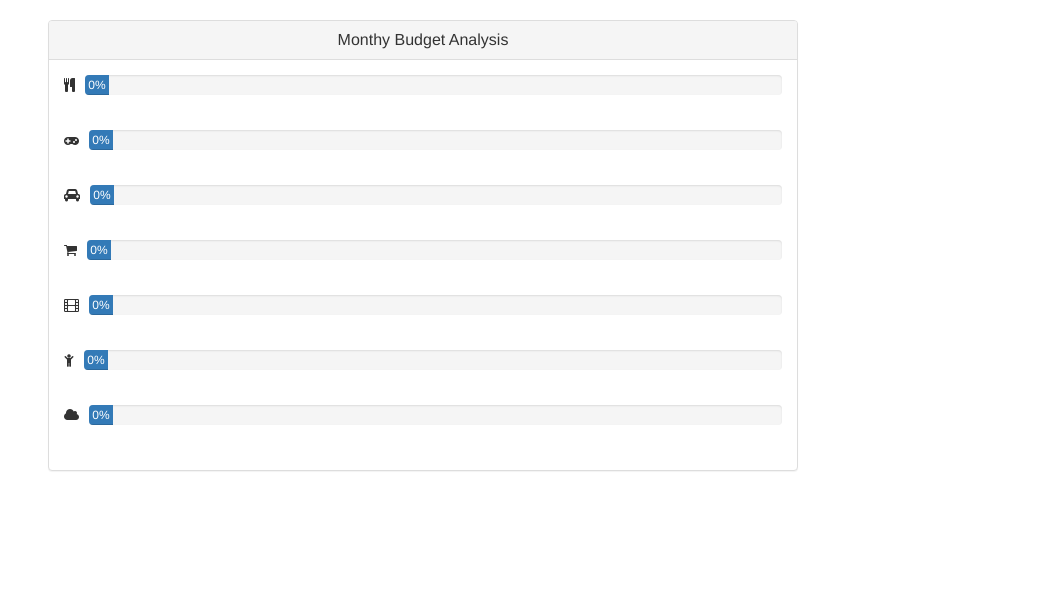
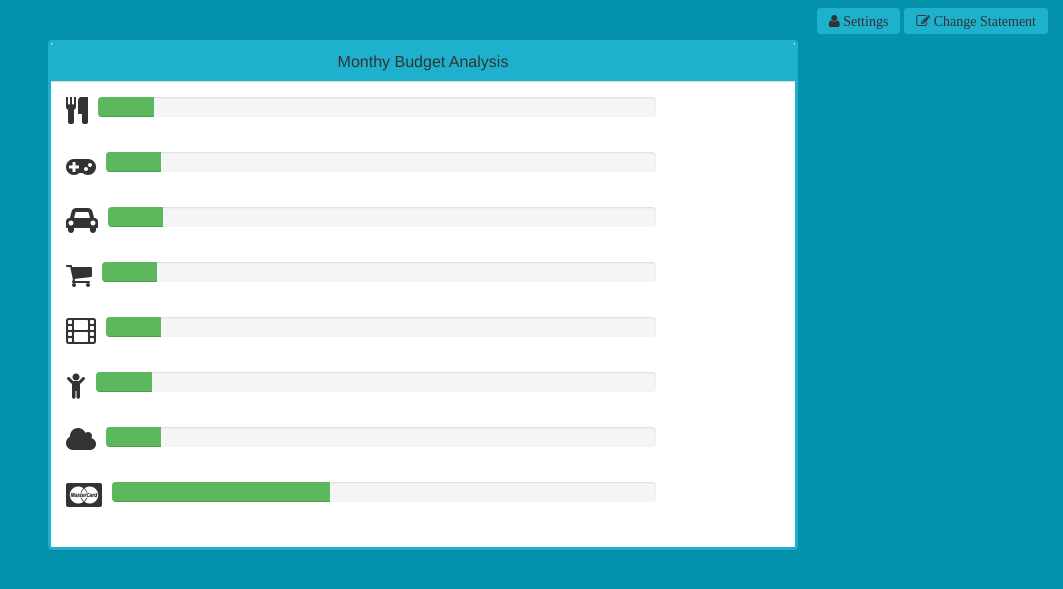
Before and after one commit to elewing/simplybudget, a Python web app: template templates/analysis.html in a window 1280 px wide. Shown: the top 589 px of the page, without its empty margins (217-1280 px from the left). Run offline with Jinja, Linux system fonts and the light colour scheme; the template is opened without the code that fills it, so the values that code supplies are empty; some libraries are stand-ins or nearby versions.

Commit message:
upadates to analysis.html - adding a navbar

```diff
--- a/templates/analysis.css
+++ b/templates/analysis.css
@@ -1,7 +1,48 @@
 body {
-   padding-top: 20px;
+   padding-top: 40px;
+   /*background-color: #40BADB !important;*/
+   background-color: #0391AC !important;
 }
 
 .panel-title {
    text-align: center;
 }
+
+/*This is used to change the sign in button on the login page. Might want to change to an id*/
+#sign-in {
+   background-color: black;
+}
+#sign-in:hover {
+   background-color:#9C9C9C;
+}
+
+#register  {
+   font-color: black;
+}
+
+.navbar-default {
+   border-color: #FA8573 !important;
+   border-top-width: 3px !important;
+   /*border-right-width: 3px !important;
+   border-left-width: 3px !important;
+   border-bottom-width:3px !important;*/
+   background-color: #FFFFFF !important;
+
+}
+.navbar-right {
+   padding-right: 30px;
+}
+
+.btn-default {
+   background-color: #1EB1CD !important;
+   border-width: 0px !important;
+}
+
+.panel-default > .panel-heading {
+   background-color: #1EB1CD !important;
+}
+.panel-default {
+   background-color: #FFFFFF !important;
+   border-width: 3px !important;
+   border-color: #1EB1CD !important;
+}
--- a/templates/analysis.html
+++ b/templates/analysis.html
@@ -7,7 +7,7 @@
    <title>Analysis</title>
 
    <!-- Bootstrap's CSS -->
-   <link href="templates/analysis.css" rel="stylesheet">
+   <link href="analysis.css" rel="stylesheet">
 
    <link rel="stylesheet" href="http://maxcdn.bootstrapcdn.com/bootstrap/3.3.6/css/bootstrap.min.css">
    <script src="https://ajax.googleapis.com/ajax/libs/jquery/1.12.0/jquery.min.js"></script>
@@ -17,6 +17,16 @@
    <!-- <link href="http://netdna.bootstrapcdn.com/font-awesome/3.2.1/css/font-awesome.css" rel="stylesheet"> -->
 </head>
 <body>
+
+   <!-- Creating a NavBar -->
+   <nav class="navbar navbar-fixed-top">
+      <ul class="nav navbar-nav navbar-right">
+         <button type="button" class="btn btn-default navbar-btn fa fa-user"> Settings</button>
+         <button type="button" class="btn btn-default navbar-btn fa fa-edit"> Change Statement</button>
+      </ul>
+   </nav>
+
+
 
    <div class="container">
       <!-- The row that contains the three main columns of the website. -->
@@ -34,101 +44,125 @@
                </div>
                <div class="panel-body">
                   <div class="row">
+                     <div class="col-md-10">
+                        <div class="row">
                            <div class="col-md-12">
                               <ul class="media-list">
+                                 <!-- Dining Out -->
                                  <li class="media">
                                     <div class="media-left media-top">
-                          <span title="Dining Out" <i class="fa fa-cutlery"></i></span>
+                                       <span title="Dining Out" <i class="fa fa-cutlery fa-2x"></i></span>
                                     </div>
                                     <div class="media-body">
                                        <div class="progress">
-                            <div class="progress-bar" role="progressbar" aria-valuenow="0" aria-valuemin="0" aria-valuemax="100" style="min-width: 2em;">
-                              0%
+                                          <div class="progress-bar progress-bar-success" role="progressbar" aria-valuenow="10" aria-valuemin="0" aria-valuemax="100" style="width: 10%">
+                                             <span class="sr-only">60% (Warning)</span>
                                           </div>
                                        </div>
                                     </div>
                                  </li>
+                                 <!-- Electronics -->
                                  <li class="media">
                                     <div class="media-left media-top">
-                           <span title="Electronics" <i class="fa fa-gamepad"></i></span>
+                                       <span title="Electronics" <i class="fa fa-gamepad fa-2x"></i></span>
                                     </div>
                                     <div class="media-body">
                                        <div class="progress">
-                               <div class="progress-bar" role="progressbar" aria-valuenow="0" aria-valuemin="0" aria-valuemax="100" style="min-width: 2em;">
-                                  0%
+                                          <div class="progress-bar progress-bar-success" role="progressbar" aria-valuenow="10" aria-valuemin="0" aria-valuemax="100" style="width: 10%">
+                                             <span class="sr-only">60% (Warning)</span>
                                           </div>
                                        </div>
                                     </div>
                                  </li>
+                                 <!-- Travel -->
                                  <li class="media">
                                     <div class="media-left media-top">
-                           <span title="Travel" <i class="fa fa-automobile"></i></span>
+                                       <span title="Travel" <i class="fa fa-automobile fa-2x"></i></span>
                                     </div>
                                     <div class="media-body">
                                        <div class="progress">
-                               <div class="progress-bar" role="progressbar" aria-valuenow="0" aria-valuemin="0" aria-valuemax="100" style="min-width: 2em;">
-                                  0%
+                                          <div class="progress-bar progress-bar-success" role="progressbar" aria-valuenow="10" aria-valuemin="0" aria-valuemax="100" style="width: 10%">
+                                             <span class="sr-only">60% (Warning)</span>
                                           </div>
                                        </div>
                                     </div>
                                  </li>
+                                 <!-- Groceries -->
                                  <li class="media">
                                     <div class="media-left media-top">
-                           <span title="Groceries" <i class="fa fa-shopping-cart"></i></span>
+                                       <span title="Groceries" <i class="fa fa-shopping-cart fa-2x"></i></span>
                                     </div>
                                     <div class="media-body">
                                        <div class="progress">
-                               <div class="progress-bar" role="progressbar" aria-valuenow="0" aria-valuemin="0" aria-valuemax="100" style="min-width: 2em;">
-                                  0%
+                                          <div class="progress-bar progress-bar-success" role="progressbar" aria-valuenow="10" aria-valuemin="0" aria-valuemax="100" style="width: 10%">
+                                             <span class="sr-only">60% (Warning)</span>
                                           </div>
                                        </div>
                                     </div>
                                  </li>
+                                 <!-- Entertainment -->
                                  <li class="media">
                                     <div class="media-left media-top">
-                           <span title="Entertainment" <i class="fa fa-film"></i></span>
+                                       <span title="Entertainment" <i class="fa fa-film fa-2x"></i></span>
                                     </div>
                                     <div class="media-body">
                                        <div class="progress">
-                               <div class="progress-bar" role="progressbar" aria-valuenow="0" aria-valuemin="0" aria-valuemax="100" style="min-width: 2em;">
-                                  0%
+                                          <div class="progress-bar progress-bar-success" role="progressbar" aria-valuenow="10" aria-valuemin="0" aria-valuemax="100" style="width: 10%">
+                                             <span class="sr-only">60% (Warning)</span>
                                           </div>
                                        </div>
                                     </div>
                                  </li>
+                                 <!-- Clothing -->
                                  <li class="media">
                                     <div class="media-left media-top">
-                           <span title="Clothing" <i class="fa fa-child"></i></span>
+                                       <span title="Clothing" <i class="fa fa-child fa-2x"></i></span>
                                     </div>
                                     <div class="media-body">
                                        <div class="progress">
-                               <div class="progress-bar" role="progressbar" aria-valuenow="0" aria-valuemin="0" aria-valuemax="100" style="min-width: 2em;">
-                                  0%
+                                          <div class="progress-bar progress-bar-success" role="progressbar" aria-valuenow="10" aria-valuemin="0" aria-valuemax="100" style="width: 10%">
+                                             <span class="sr-only">60% (Warning)</span>
                                           </div>
                                        </div>
                                     </div>
                                  </li>
+                                 <!-- Rainy Day Fund  -->
                                  <li class="media">
                                     <div class="media-left media-top">
-                           <span title="Rainy Day Fund"><i class="fa fa-cloud"></i></span>
+                                       <span title="Rainy Day Fund"><i class="fa fa-cloud fa-2x"></i></span>
                                     </div>
                                     <div class="media-body">
                                  <div class="progress">
-                               <div class="progress-bar" role="progressbar" aria-valuenow="0" aria-valuemin="0" aria-valuemax="100" style="min-width: 2em;">
-                                  0%
+                                    <div class="progress-bar progress-bar-success" role="progressbar" aria-valuenow="10" aria-valuemin="0" aria-valuemax="100" style="width: 10%">
+                                       <span class="sr-only">60% (Warning)</span>
                                     </div>
                                  </div>
                               </div>
                            </li>
+
+                           <!-- Total -->
+                           <li class="media">
+                              <div class="media-left media-top">
+                                 <span title="Budget Total"><i class="fa fa-cc-mastercard fa-2x"></i></span>
+                              </div>
+                              <div class="media-body">
+                           <div class="progress">
+                              <div class="progress-bar progress-bar-success" role="progressbar" aria-valuenow="40" aria-valuemin="0" aria-valuemax="100" style="width: 40%">
+                                 <span class="sr-only">60% (Warning)</span>
+                              </div>
+                           </div>
+                        </div>
+                     </li>
+
                   </ul>
                </div>
             </div>
 
-<!-- <div class="progress">
-<div class="progress-bar" role="progressbar" aria-valuenow="2" aria-valuemin="0" aria-valuemax="100" style="min-width: 2em; width: 2%;">
-2%
+
          </div>
-</div> -->
+         <div class="col-md-2">
+         </div>
+      </div>
 
    </div>
 </div>
```
Also changed, not shown: 1 other file. Lines whose indentation alone changed are shown as unchanged.
